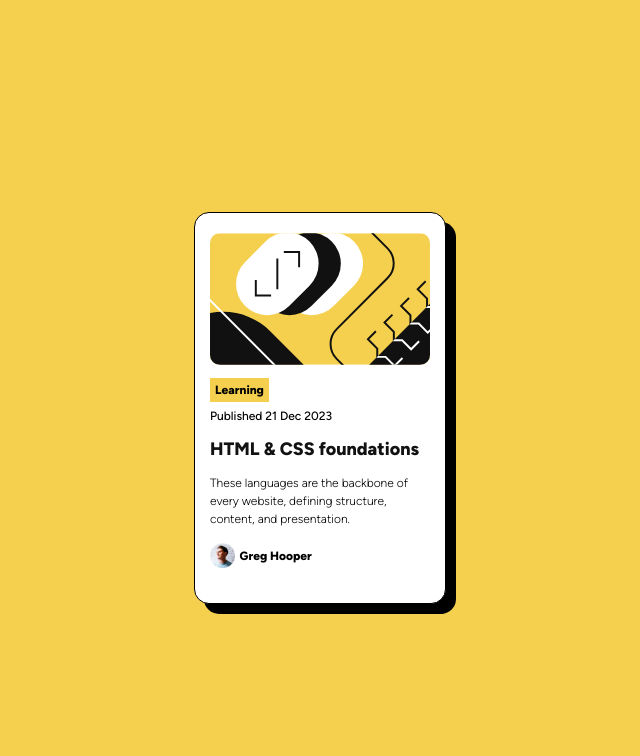
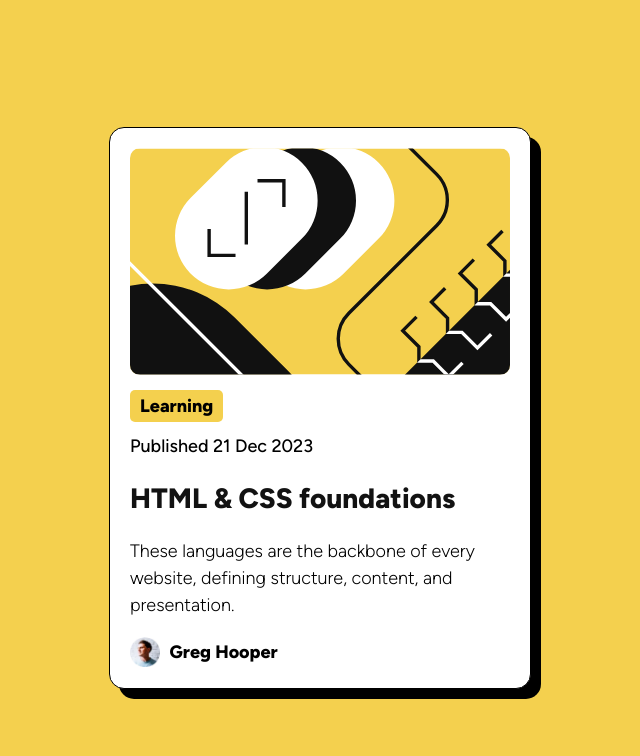
Before and after one commit to marayshiela/log-preview-card-challenge-on-Frontend-Mentor, a plain HTML site: page index.html in a window 1280 px wide. Shown: the top 756 px of the page, without its empty margins (320-960 px from the left). Drawn offline with Linux system fonts and the light colour scheme.

Commit message:
Update index.html
update css codes

```diff
--- a/index.html
+++ b/index.html
@@ -12,11 +12,11 @@
       href="./assets/images/favicon-32x32.png"
     />
     <title>Frontend Mentor | Blog preview card</title>
-    <style>
+   <style>
       body {
         font-family: Figtree;
         font-weight: 300;
-        font-size: 12px;
+        font-size: 18px;
         text-align: left;
         background: hsl(47, 88%, 63%);
         flex-direction: column;
@@ -33,9 +33,9 @@
         border-radius: 15px;
         border: 1px solid black;
         box-shadow: 10px 10px 0px 0px rgba(0, 0, 0, 1);
-        max-width: 220px;
-        height: 350px;
-        padding: 20px 15px;
+        max-width: 380px;
+        height: 520px;
+        padding: 20px;
         flex-direction: column;
       }
       .center-align {
@@ -52,20 +52,21 @@
       .description {line-height: 1.5;}
       .avatar {
         float: left;
-        height: 25px;
+        height: 30px;
       }
-      .author p {margin: 5px;}
+      .author p {margin: 0 10px;}
       .author p, .label, h1 {font-weight: 800;}
-      h1 {font-size: 18px;}
+      h1 {font-size: 28px;}
       a {
         text-decoration: none;
         color: hsl(0, 0%, 7%);
       }
       a:hover {color: hsl(47, 88%, 63%);}
       .label {
-        font-size: 12px;
+        font-size: 18px;
         background: hsl(47, 88%, 63%);
-        padding: 5px;
+        padding: 5px 10px;
+        border-radius: 5px;
       }
       footer {
         position: absolute;
```
